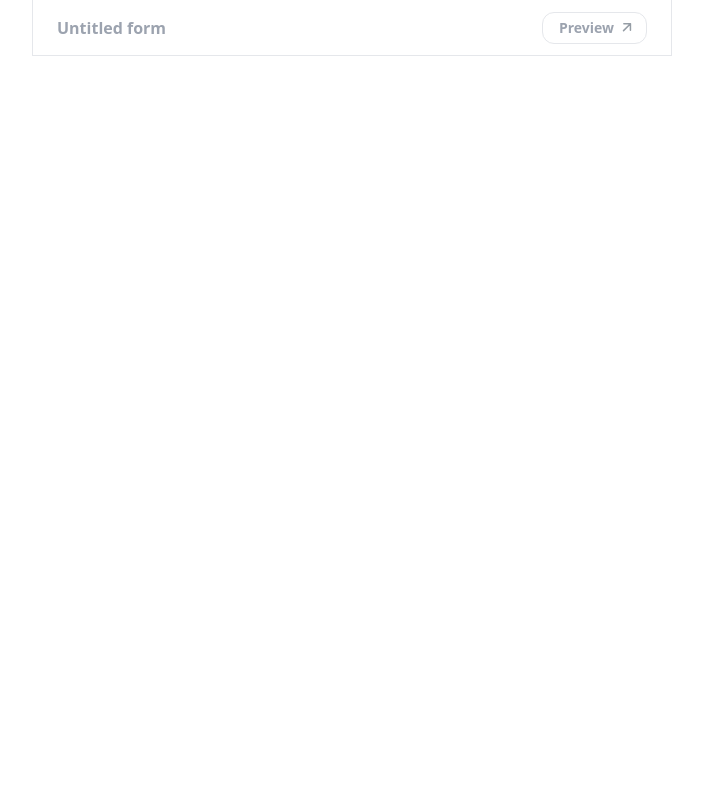
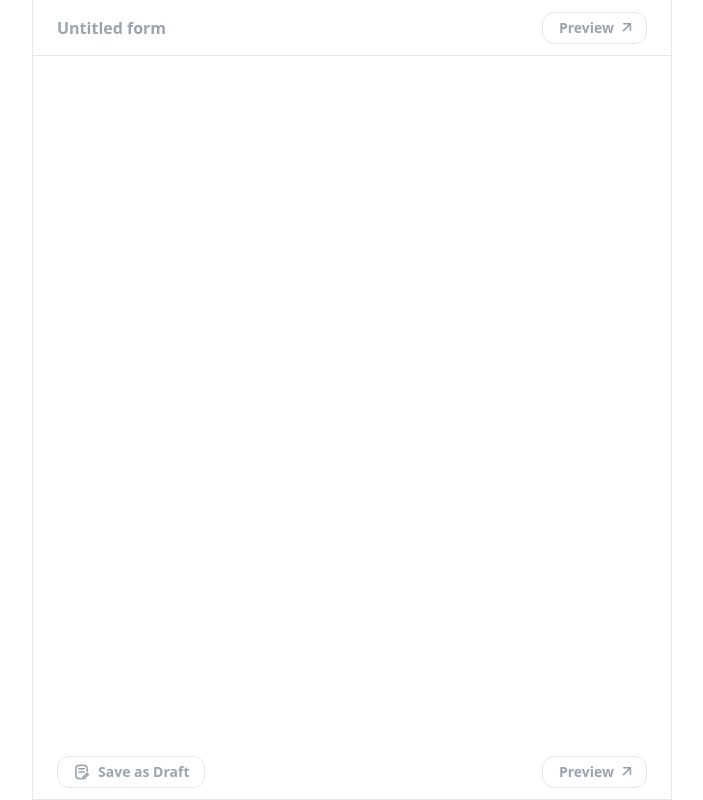
Before and after one commit to JuvitaSaini09/form-handler, a Next.js app: page /create in a window 1280 px wide. Shown: the whole page, without its empty margins (288-991 px from the left). Built offline with nearby package versions, Linux system fonts and the light colour scheme.

Commit message:
Fixed layout and style class

```diff
--- /dev/null
+++ b/app/components/icons/Draft.jsx
@@ -0,0 +1,31 @@
+export default function Draft() {
+  return (
+    <svg
+      width="16"
+      height="16"
+      viewBox="0 0 16 16"
+      fill="none"
+      xmlns="http://www.w3.org/2000/svg"
+    >
+      <path
+        d="M13.1668 7.33337V6.66671C13.1668 4.15255 13.1668 2.89547 12.3857 2.11442C11.6047 1.33337 10.3476 1.33337 7.83347 1.33337H7.16687C4.65272 1.33337 3.39564 1.33337 2.6146 2.11441C1.83355 2.89545 1.83354 4.15252 1.83352 6.66666L1.8335 9.33337C1.83347 11.8475 1.83346 13.1046 2.61448 13.8856C3.39553 14.6666 4.65265 14.6667 7.1668 14.6667"
+        stroke="#959DA5"
+        strokeWidth="1.5"
+        strokeLinecap="round"
+        strokeLinejoin="round"
+      />
+      <path
+        d="M4.8335 4.66663H10.1668M4.8335 7.99996H10.1668"
+        stroke="#959DA5"
+        strokeWidth="1.5"
+        strokeLinecap="round"
+      />
+      <path
+        d="M8.8335 13.8846V14.6667H9.61576C9.8887 14.6667 10.0252 14.6667 10.1478 14.6159C10.2706 14.565 10.367 14.4686 10.56 14.2756L13.7758 11.0596C13.9578 10.8776 14.0488 10.7866 14.0974 10.6885C14.19 10.5017 14.19 10.2824 14.0974 10.0956C14.0488 9.99744 13.9578 9.90644 13.7758 9.72444C13.5937 9.54244 13.5027 9.45144 13.4045 9.40277C13.2177 9.31024 12.9984 9.31024 12.8116 9.40277C12.7134 9.45144 12.6224 9.54244 12.4404 9.72444L9.22463 12.9404C9.03163 13.1334 8.93516 13.2298 8.88436 13.3525C8.8335 13.4752 8.8335 13.6116 8.8335 13.8846Z"
+        stroke="#959DA5"
+        strokeWidth="1.5"
+        strokeLinejoin="round"
+      />
+    </svg>
+  );
+}
--- a/app/create/page.js
+++ b/app/create/page.js
@@ -1,25 +1,41 @@
-import RightUpArrow from '../components/icons/RightUpArrow';
+import Draft from "../components/icons/Draft";
+import RightUpArrow from "../components/icons/RightUpArrow";
 export default function CreateForm() {
   return (
-    <main className="w-[640px] mx-auto min-h-screen" >
+    <main className="w-[640px] mx-auto h-screen flex flex-col overflow-hidden">
+      {/* Header - fixed at top */}
+      <section className="sticky top-0 w-full h-14 border-[1px] border-t-0 border-gray-200 flex justify-between items-center px-6 bg-white">
+        <input
+          type="text"
+          placeholder="Untitled form"
+          className="outline-none border-0 font-semibold text-base  w-full max-w-[300px] overflow-x-auto whitespace-nowrap"
+        />
+        <button className="h-8 border-[1px] border-gray-200 rounded-xl pr-[14px] pl-4 flex items-center gap-2 hover:bg-gray-50">
+          <span className="text-gray-400 font-semibold text-sm">Preview</span>
+          <RightUpArrow />
+        </button>
+      </section>
 
-       { /* Header */}
-       <section className="h-14 border-[1px] border-t-0 border-gray-200 flex justify-between items-center px-6">
-       <input type="text" placeholder="Untitled form" className="outline-none border-0 font-semibold text-base" />
-       <button className="h-8 border-[1px] border-gray-200 rounded-xl pr-[14px] pl-4 flex items-center gap-2 hover:bg-gray-50">
-        <span className="text-gray-400 font-semibold text-sm">Preview</span>
-        <RightUpArrow />
-       </button>
-       </section>
-       {/* Main */}
-       {/* <section className="border-2">
+      {/* Main - scrollable section */}
+      <section className="flex-1 overflow-y-auto border-x-[1px] border-gray-200 scrollbar-hide">
+        <div className="min-h-[1150px]"></div>
+      </section>
 
-        </section> */}
-       {/* Footer */}
-       {/* <section className="border-2>
+      {/* Footer - fixed at bottom */}
+      <section className="sticky bottom-0 w-full h-14 border-[1px] border-t-0 border-gray-200 flex justify-between items-center px-6 bg-white">
+        <button className="h-8 border-[1px] border-gray-200 rounded-xl pr-[14px] pl-4 flex items-center gap-2 hover:bg-gray-50">
+          <Draft />
 
-        </section> */}
+          <span className="text-gray-400 font-semibold text-sm">
+            Save as Draft
+          </span>
+        </button>
 
+        <button className="h-8 border-[1px] border-gray-200 rounded-xl pr-[14px] pl-4 flex items-center gap-2 hover:bg-gray-50">
+          <span className="text-gray-400 font-semibold text-sm">Preview</span>
+          <RightUpArrow />
+        </button>
+      </section>
     </main>
   );
 }
--- a/app/globals.css
+++ b/app/globals.css
@@ -1,3 +1,14 @@
 @tailwind base;
 @tailwind components;
 @tailwind utilities;
+
+@layer utilities {
+  .scrollbar-hide {
+    -ms-overflow-style: none;  /* IE and Edge */
+    scrollbar-width: none;     /* Firefox */
+  }
+
+  .scrollbar-hide::-webkit-scrollbar {
+    display: none;             /* Chrome, Safari and Opera */
+  }
+}
```
Also changed, not shown: app/fonts/Icon.svg (added).
